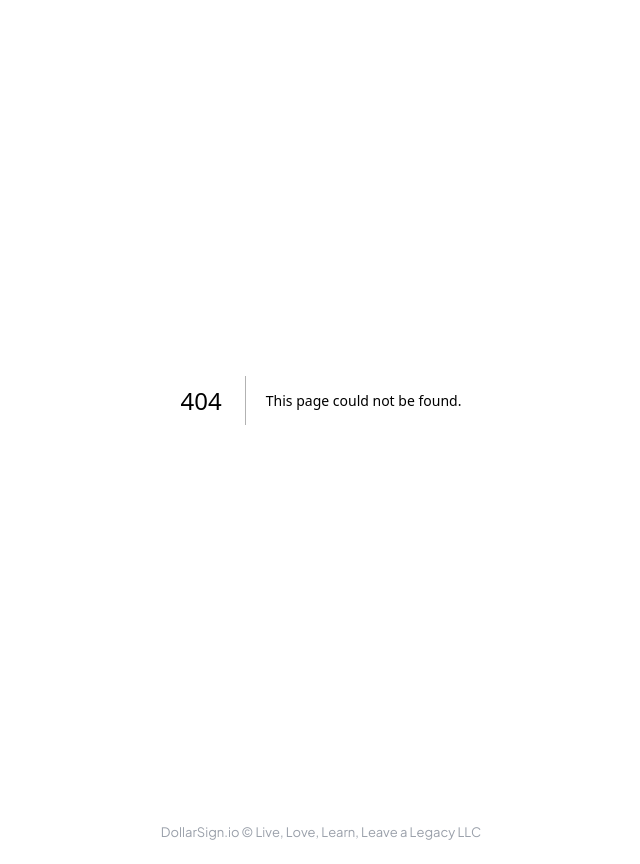
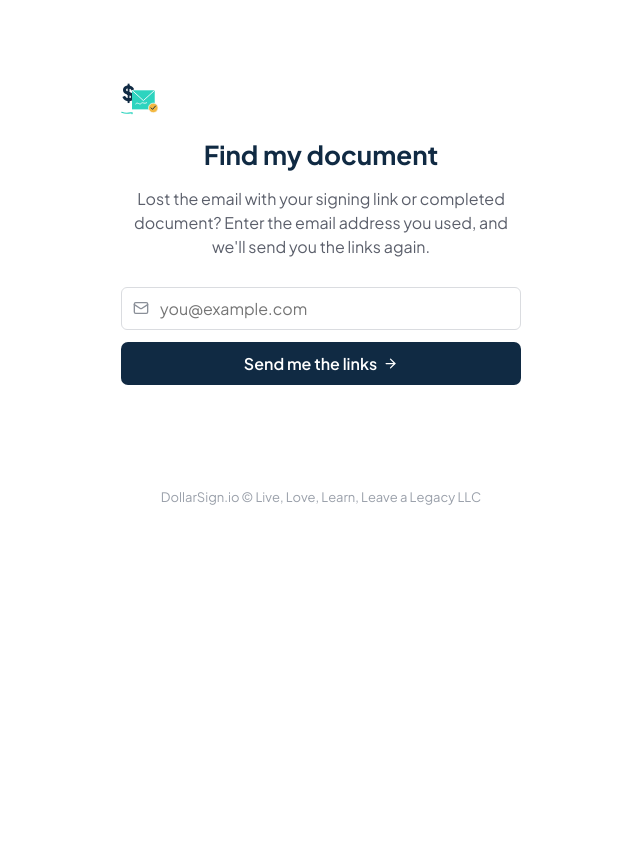
Before and after one commit to livelovelearnleavealegacy-droid/dollarsign-io, a Next.js app: page /find-my-document in a window 1280 px wide. Before the commit this address had no page. Shown: the whole page, without its empty margins (319-959 px from the left). After the commit the page ends 800 px from the top, so only its background shows below. Built offline with nearby package versions, Linux system fonts and the light colour scheme.

Commit message:
Create page.js

```diff
--- /dev/null
+++ b/app/find-my-document/page.js
@@ -0,0 +1,73 @@
+"use client";
+import { useState } from "react";
+import { Mail, ArrowRight, Loader2, CheckCircle2 } from "lucide-react";
+import Logo from "@/components/Logo";
+import { primaryBtn, inputStyle } from "@/lib/shared";
+
+export default function FindMyDocument() {
+  const [email, setEmail] = useState("");
+  const [submitting, setSubmitting] = useState(false);
+  const [done, setDone] = useState(false);
+  const [error, setError] = useState(null);
+
+  const submit = async (e) => {
+    e.preventDefault();
+    setSubmitting(true);
+    setError(null);
+    try {
+      const res = await fetch("/api/recover", {
+        method: "POST",
+        headers: { "Content-Type": "application/json" },
+        body: JSON.stringify({ email }),
+      });
+      const data = await res.json();
+      if (!res.ok) throw new Error(data.error || "Something went wrong. Please try again.");
+      setDone(true);
+    } catch (err) {
+      setError(err.message);
+    } finally {
+      setSubmitting(false);
+    }
+  };
+
+  return (
+    <div style={{ maxWidth: 440, margin: "0 auto", padding: "80px 20px", textAlign: "center" }}>
+      <Logo size={44} />
+      <h1 style={{ fontFamily: "'Plus Jakarta Sans', sans-serif", fontWeight: 700, fontSize: 26, margin: "20px 0 10px", color: "var(--ink)" }}>
+        Find my document
+      </h1>
+      <p style={{ fontSize: 16, color: "#5B5F6B", lineHeight: 1.5, marginBottom: 28 }}>
+        Lost the email with your signing link or completed document? Enter the email address you used, and we'll send you the links again.
+      </p>
+
+      {done ? (
+        <div style={{ display: "flex", flexDirection: "column", alignItems: "center", gap: 10, padding: "20px 0" }}>
+          <CheckCircle2 size={40} color="#4E8B5A" />
+          <p style={{ fontSize: 16, color: "#1C2B4A", lineHeight: 1.5 }}>
+            If we found any documents for that email address, we've sent the links to it. Check your inbox (and spam folder) in a moment.
+          </p>
+        </div>
+      ) : (
+        <form onSubmit={submit} style={{ display: "flex", flexDirection: "column", gap: 12 }}>
+          <div style={{ position: "relative" }}>
+            <Mail size={16} style={{ position: "absolute", left: 12, top: "50%", transform: "translateY(-50%)", color: "#8A8F98" }} />
+            <input
+              type="email"
+              required
+              value={email}
+              onChange={(e) => setEmail(e.target.value)}
+              placeholder="you@example.com"
+              style={{ ...inputStyle, fontFamily: "'Plus Jakarta Sans', sans-serif", paddingLeft: 38 }}
+            />
+          </div>
+          {error && <p style={{ color: "#C1440E", fontSize: 14, margin: 0 }}>{error}</p>}
+          <button type="submit" disabled={submitting} style={{ ...primaryBtn, opacity: submitting ? 0.6 : 1 }}>
+            {submitting ? <Loader2 size={16} className="spin" style={{ marginRight: 6 }} /> : null}
+            {submitting ? "Sending…" : "Send me the links"}
+            {!submitting && <ArrowRight size={15} style={{ marginLeft: 6 }} />}
+          </button>
+        </form>
+      )}
+    </div>
+  );
+}
```
